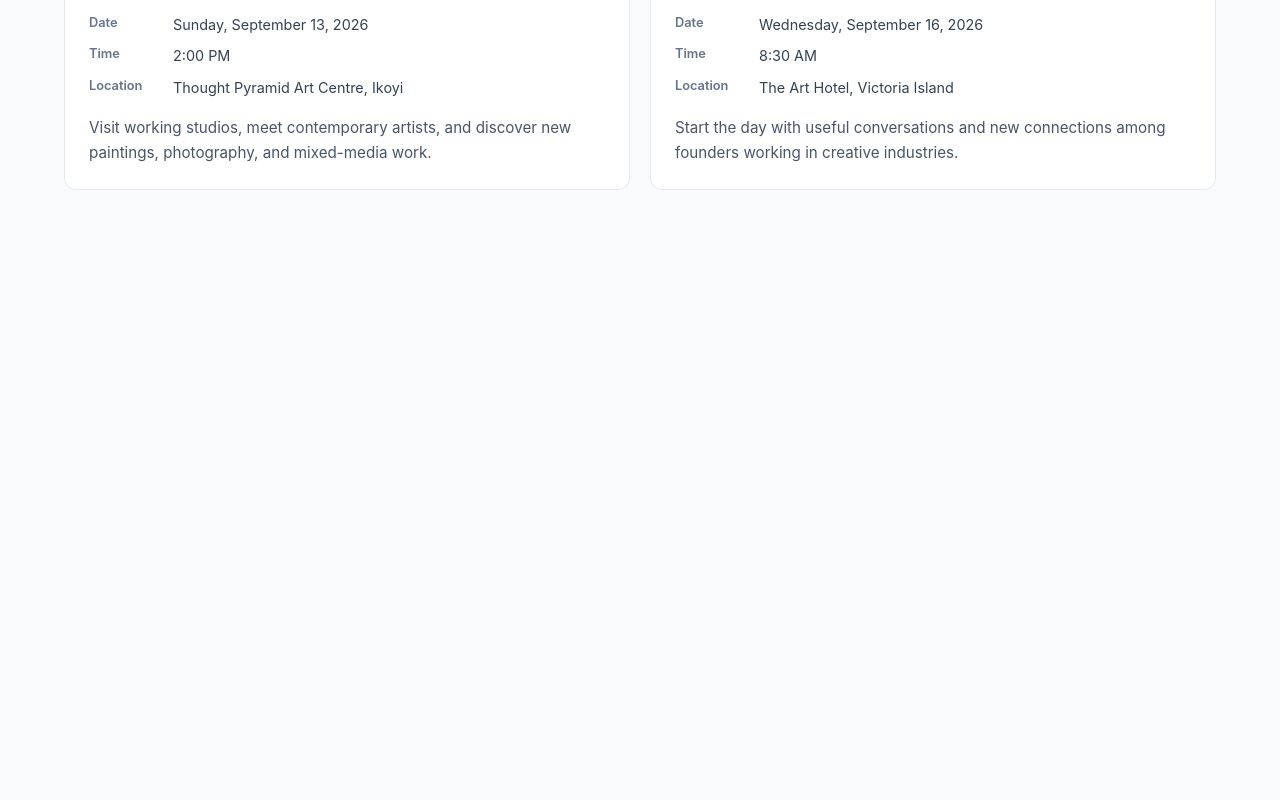
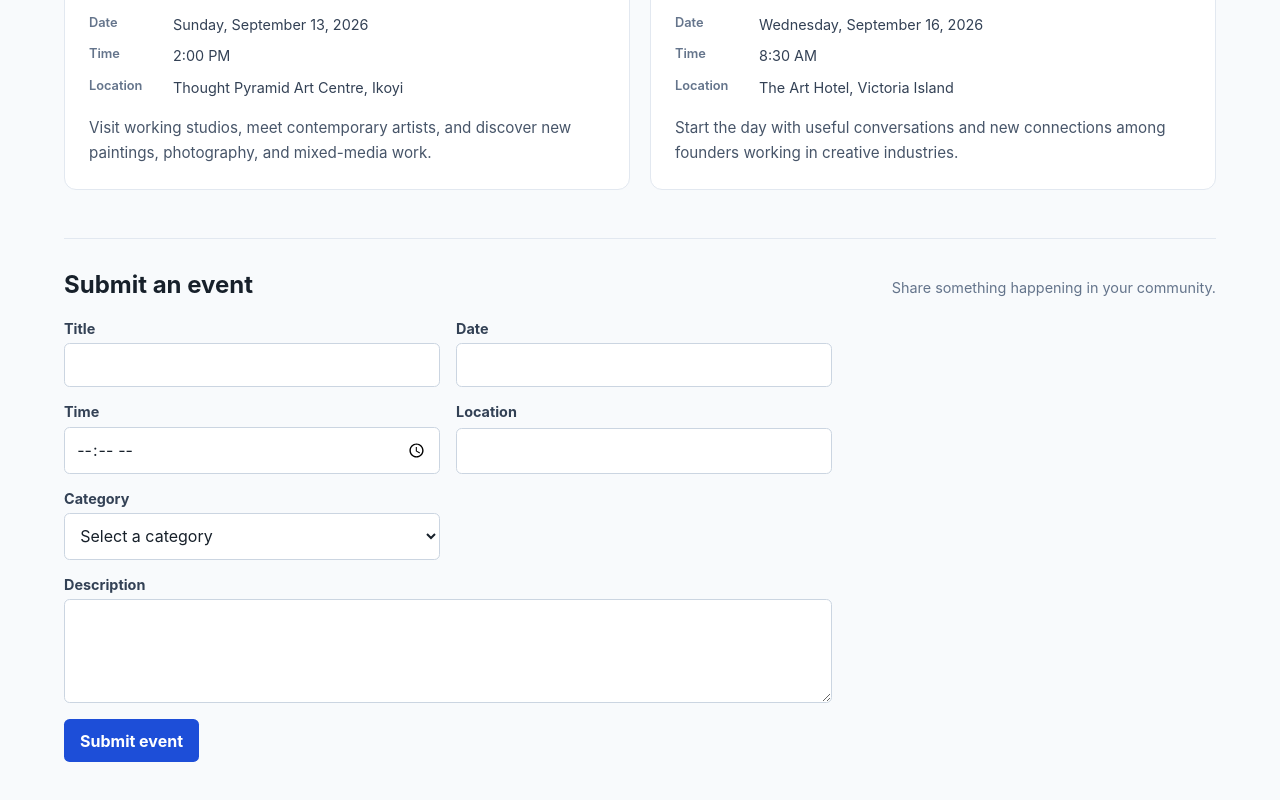
Before and after one commit to LolaAyeni/local-events-board, a React (Vite) app: page / in a window 1280 px wide. Shown: the part 1050-1850 px from the top of the page. Before the commit the page ends 1304 px from the top, so only its background shows below. Built offline with nearby package versions, Linux system fonts and the light colour scheme.

Commit message:
feat: add local event submission

```diff
--- a/src/App.css
+++ b/src/App.css
@@ -177,6 +177,105 @@
   line-height: 1.65;
 }
 
+.event-card__button,
+.event-details__close {
+  padding: 0.6rem 0.85rem;
+  color: #1d4ed8;
+  background: #ffffff;
+  border: 1px solid #93c5fd;
+  border-radius: 0.35rem;
+  font: inherit;
+  font-size: 0.9rem;
+  font-weight: 700;
+  line-height: 1.2;
+  cursor: pointer;
+}
+
+.event-card__button {
+  margin-top: 1.25rem;
+}
+
+.event-card__button:hover,
+.event-details__close:hover {
+  background: #eff6ff;
+  border-color: #2563eb;
+}
+
+.event-card__button:focus-visible,
+.event-details__close:focus-visible,
+.event-details h2:focus-visible {
+  outline: 3px solid #93c5fd;
+  outline-offset: 3px;
+}
+
+.event-details {
+  margin-bottom: 1.5rem;
+  padding: 1.75rem;
+  background: #ffffff;
+  border: 2px solid #93c5fd;
+  border-radius: 0.75rem;
+}
+
+.event-details__header {
+  display: flex;
+  align-items: flex-start;
+  justify-content: space-between;
+  gap: 1.5rem;
+}
+
+.event-details h2 {
+  margin: 0.85rem 0 0;
+  color: #17202a;
+  font-size: 1.75rem;
+  line-height: 1.25;
+  overflow-wrap: anywhere;
+}
+
+.event-details__close {
+  flex: 0 0 auto;
+}
+
+.event-details__meta {
+  display: grid;
+  grid-template-columns: repeat(3, minmax(0, 1fr));
+  gap: 1.25rem;
+  margin: 1.5rem 0;
+  padding: 1.25rem 0;
+  border-block: 1px solid #e2e8f0;
+}
+
+.event-details__meta dt {
+  margin-bottom: 0.3rem;
+  color: #64748b;
+  font-size: 0.8rem;
+  font-weight: 700;
+}
+
+.event-details__meta dd {
+  margin: 0;
+  color: #334155;
+  line-height: 1.5;
+  overflow-wrap: anywhere;
+}
+
+.event-details > p {
+  margin: 0;
+  color: #475569;
+  line-height: 1.7;
+}
+
+.event-form-section { margin-top: 3rem; padding-top: 2rem; border-top: 1px solid #e2e8f0; }
+.event-form { display: grid; grid-template-columns: repeat(2, minmax(0, 1fr)); gap: 1rem; max-width: 48rem; }
+.event-form__field { display: grid; gap: 0.4rem; }
+.event-form__field--wide { grid-column: 1 / -1; }
+.event-form label { color: #334155; font-size: 0.9rem; font-weight: 700; }
+.event-form input, .event-form select, .event-form textarea { width: 100%; padding: 0.7rem; color: #17202a; background: #fff; border: 1px solid #cbd5e1; border-radius: 0.35rem; font: inherit; }
+.event-form input:focus-visible, .event-form select:focus-visible, .event-form textarea:focus-visible { outline: 3px solid #93c5fd; outline-offset: 2px; }
+.event-form [aria-invalid='true'] { border-color: #dc2626; }
+.event-form__error { margin: 0; color: #b91c1c; font-size: 0.8rem; }
+.event-form__submit { justify-self: start; padding: 0.7rem 1rem; color: #fff; background: #1d4ed8; border: 0; border-radius: 0.35rem; font: inherit; font-weight: 700; cursor: pointer; }
+.event-form__success { margin: 0; color: #166534; font-weight: 600; align-self: center; }
+
 @media (max-width: 700px) {
   .page-shell {
     padding: 2.5rem 0 3rem;
@@ -195,9 +294,29 @@
   .event-list {
     grid-template-columns: 1fr;
   }
+
+  .event-details__header {
+    flex-direction: column;
+  }
+
+  .event-details__meta {
+    grid-template-columns: 1fr;
+    gap: 0.85rem;
+  }
+
+  .event-form { grid-template-columns: 1fr; }
+  .event-form__field--wide { grid-column: auto; }
 }
 
 @media (max-width: 380px) {
+  .event-details {
+    padding: 1.25rem;
+  }
+
+  .event-details__close {
+    width: 100%;
+  }
+
   .event-card {
     padding: 1.25rem;
   }
--- a/src/App.jsx
+++ b/src/App.jsx
@@ -1,16 +1,51 @@
-import { useState } from 'react'
+import { useRef, useState } from 'react'
 import './App.css'
 import CategoryFilter from './components/CategoryFilter.jsx'
+import EventDetails from './components/EventDetails.jsx'
 import EventList from './components/EventList.jsx'
+import EventForm from './components/EventForm.jsx'
 import events from './data/events.js'
 
 function App() {
   const [selectedCategory, setSelectedCategory] = useState('All events')
-  const categories = [...new Set(events.map((event) => event.category))]
+  const [localEvents, setLocalEvents] = useState(events)
+  const [selectedEvent, setSelectedEvent] = useState(null)
+  const detailsTriggerRef = useRef(null)
+  const categories = [...new Set(localEvents.map((event) => event.category))]
   const visibleEvents =
     selectedCategory === 'All events'
-      ? events
-      : events.filter((event) => event.category === selectedCategory)
+      ? localEvents
+      : localEvents.filter((event) => event.category === selectedCategory)
+
+  function handleSubmitEvent(event) {
+    setLocalEvents((current) => [...current, { ...event, id: `${Date.now()}-${Math.random().toString(36).slice(2)}` }])
+  }
+
+  function handleViewDetails(event, triggerElement) {
+    detailsTriggerRef.current = triggerElement
+    setSelectedEvent(event)
+  }
+
+  function handleCloseDetails() {
+    const triggerElement = detailsTriggerRef.current
+
+    setSelectedEvent(null)
+    detailsTriggerRef.current = null
+    requestAnimationFrame(() => triggerElement?.focus())
+  }
+
+  function handleCategoryChange(category) {
+    if (
+      selectedEvent &&
+      category !== 'All events' &&
+      selectedEvent.category !== category
+    ) {
+      setSelectedEvent(null)
+      detailsTriggerRef.current = null
+    }
+
+    setSelectedCategory(category)
+  }
 
   return (
     <main className="page-shell">
@@ -30,14 +65,18 @@ function App() {
         <CategoryFilter
           categories={categories}
           selectedCategory={selectedCategory}
-          onCategoryChange={setSelectedCategory}
+          onCategoryChange={handleCategoryChange}
         />
+        {selectedEvent && (
+          <EventDetails event={selectedEvent} onClose={handleCloseDetails} />
+        )}
         {visibleEvents.length > 0 ? (
-          <EventList events={visibleEvents} />
+          <EventList events={visibleEvents} onViewDetails={handleViewDetails} />
         ) : (
           <p className="empty-state">No events match this category yet.</p>
         )}
       </section>
+      <EventForm categories={categories} onSubmit={handleSubmitEvent} />
     </main>
   )
 }
--- /dev/null
+++ b/src/components/EventForm.jsx
@@ -0,0 +1,79 @@
+import { useState } from 'react'
+
+const initialValues = {
+  title: '',
+  category: '',
+  date: '',
+  time: '',
+  location: '',
+  description: '',
+}
+
+function EventForm({ categories, onSubmit }) {
+  const [values, setValues] = useState(initialValues)
+  const [errors, setErrors] = useState({})
+  const [successMessage, setSuccessMessage] = useState('')
+
+  function handleChange(event) {
+    const { name, value } = event.target
+    setValues((current) => ({ ...current, [name]: value }))
+    setErrors((current) => ({ ...current, [name]: '' }))
+    setSuccessMessage('')
+  }
+
+  function handleSubmit(event) {
+    event.preventDefault()
+    const nextErrors = Object.fromEntries(
+      Object.entries(values).map(([key, value]) => [key, value.trim() ? '' : 'This field is required.']),
+    )
+
+    setErrors(nextErrors)
+    if (Object.values(nextErrors).some(Boolean)) return
+
+    onSubmit({ ...values })
+    setValues(initialValues)
+    setSuccessMessage('Event submitted successfully.')
+  }
+
+  const fields = [
+    ['title', 'Title', 'text'],
+    ['date', 'Date', 'text'],
+    ['time', 'Time', 'time'],
+    ['location', 'Location', 'text'],
+  ]
+
+  return (
+    <section className="event-form-section" aria-labelledby="submit-event-heading">
+      <div className="section-heading">
+        <h2 id="submit-event-heading">Submit an event</h2>
+        <p>Share something happening in your community.</p>
+      </div>
+      <form className="event-form" onSubmit={handleSubmit} noValidate>
+        {fields.map(([name, label, type]) => (
+          <div className="event-form__field" key={name}>
+            <label htmlFor={`event-${name}`}>{label}</label>
+            <input id={`event-${name}`} name={name} type={type} value={values[name]} onChange={handleChange} aria-invalid={Boolean(errors[name])} aria-describedby={errors[name] ? `event-${name}-error` : undefined} />
+            {errors[name] && <p className="event-form__error" id={`event-${name}-error`}>{errors[name]}</p>}
+          </div>
+        ))}
+        <div className="event-form__field">
+          <label htmlFor="event-category">Category</label>
+          <select id="event-category" name="category" value={values.category} onChange={handleChange} aria-invalid={Boolean(errors.category)}>
+            <option value="">Select a category</option>
+            {categories.map((category) => <option key={category} value={category}>{category}</option>)}
+          </select>
+          {errors.category && <p className="event-form__error">{errors.category}</p>}
+        </div>
+        <div className="event-form__field event-form__field--wide">
+          <label htmlFor="event-description">Description</label>
+          <textarea id="event-description" name="description" rows="4" value={values.description} onChange={handleChange} aria-invalid={Boolean(errors.description)} />
+          {errors.description && <p className="event-form__error">{errors.description}</p>}
+        </div>
+        <button className="event-form__submit" type="submit">Submit event</button>
+        {successMessage && <p className="event-form__success" role="status">{successMessage}</p>}
+      </form>
+    </section>
+  )
+}
+
+export default EventForm
```
